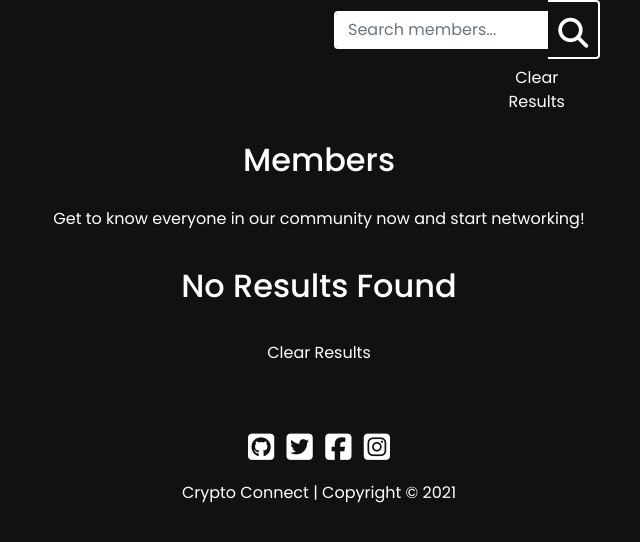
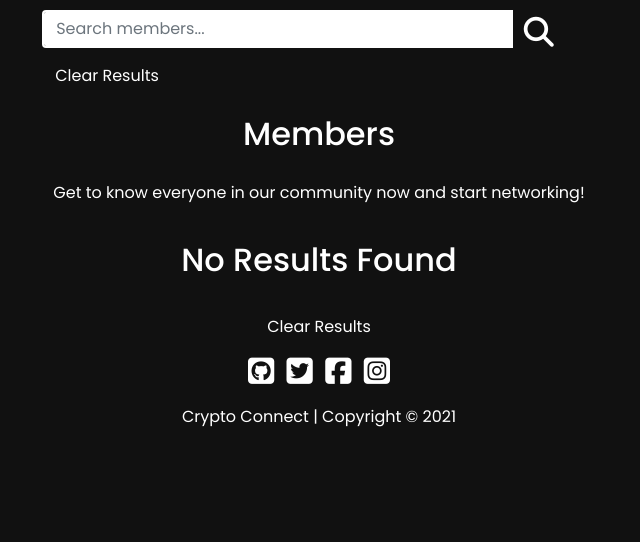
Before and after one commit to tindyc/crypto_connect, a Flask app: page /search in a window 1280 px wide. Shown: the part 91-633 px from the top of the page, without its empty margins (321-961 px from the left). Run offline with Flask 2, Linux system fonts and the light colour scheme; data that the repository does not hold is empty; some libraries are stand-ins or nearby versions; some web fonts are replaced.

Commit message:
Update search bar styles

```diff
--- a/static/css/style.css
+++ b/static/css/style.css
@@ -74,8 +74,6 @@ main {
 .search-btn {
     border-radius: 0 .25rem .25rem 0;
     padding: 6px 10px;
-    border: 2px solid white;
-    border-left: transparent;
 }
 
 input.form-control.search-bar {
@@ -98,6 +96,7 @@ input.form-control.search-bar {
     text-align: center;
     padding: 5%;
 }
+
 /*--Profile--*/
 .updateprofilebtn {
     padding: 2%;
@@ -153,7 +152,6 @@ footer {
     -ms-flex-negative: 0;
     flex-shrink: 0;
     width: 100%;
-    padding-top: 50px;
 }
 
 .footer-container p {
--- a/templates/members.html
+++ b/templates/members.html
@@ -2,7 +2,7 @@
 
 {% block content %}
 <div class="row search-container">
-    <div class="col-12 col-md-6 offset-md-6 text-center text-md-right">
+    <div class="col-12 text-center">
         <form class="form-inline" method="POST" action="{{ url_for('search') }}">
             <label for="search" class="d-none"></label>
             <input class="form-control search-bar" type="text" name="search" id="search" minlength="3"
@@ -12,7 +12,7 @@
             </button>
         </form>
     </div>
-    <div class="col-12 col-md-3 offset-md-9 clear-btn-container text-center text-md-right pr-md-4">
+    <div class="col-12 col-md-6">
         <a href="{{ url_for('members') }}" class="btn mx-auto">Clear Results</a>
     </div>
 </div>
```
